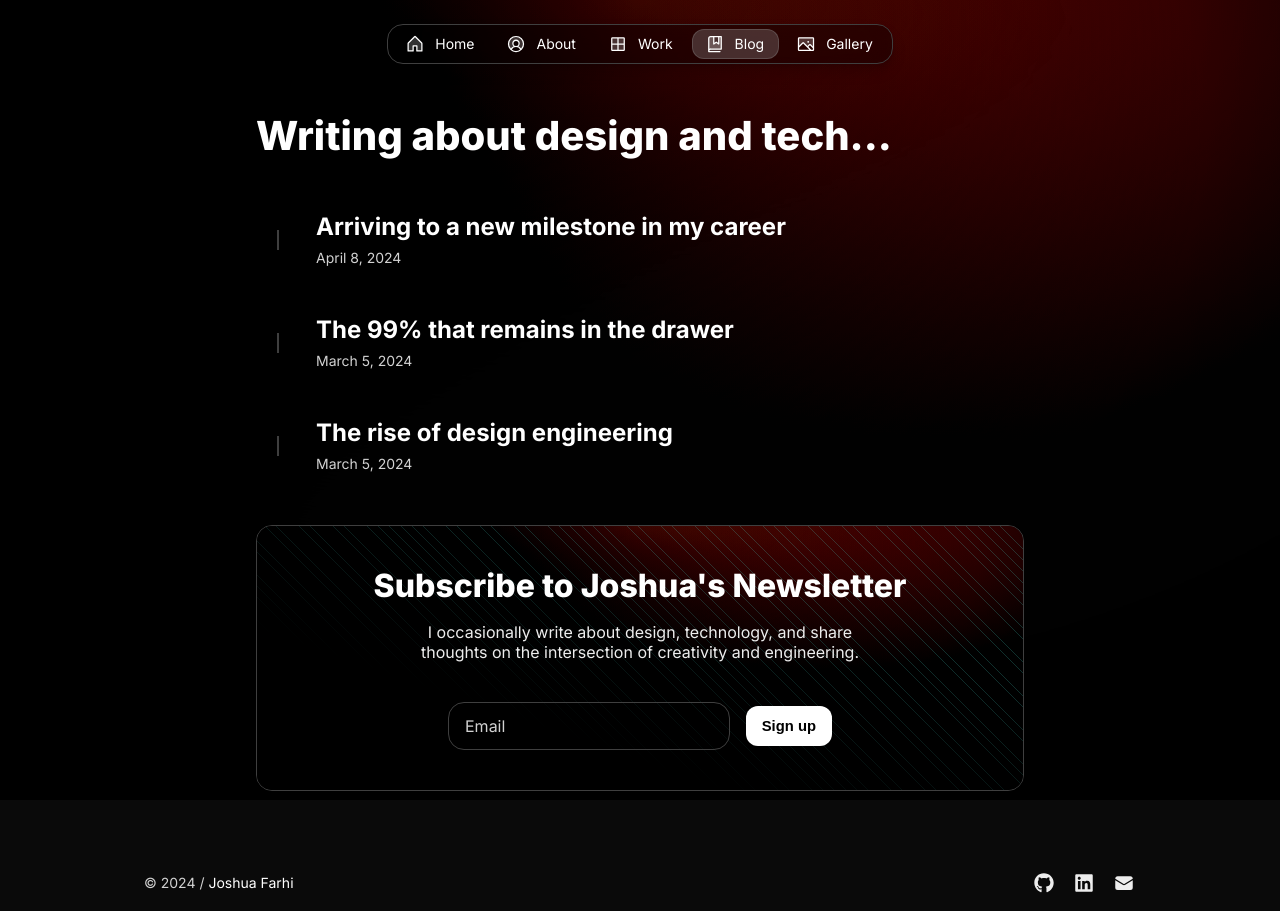
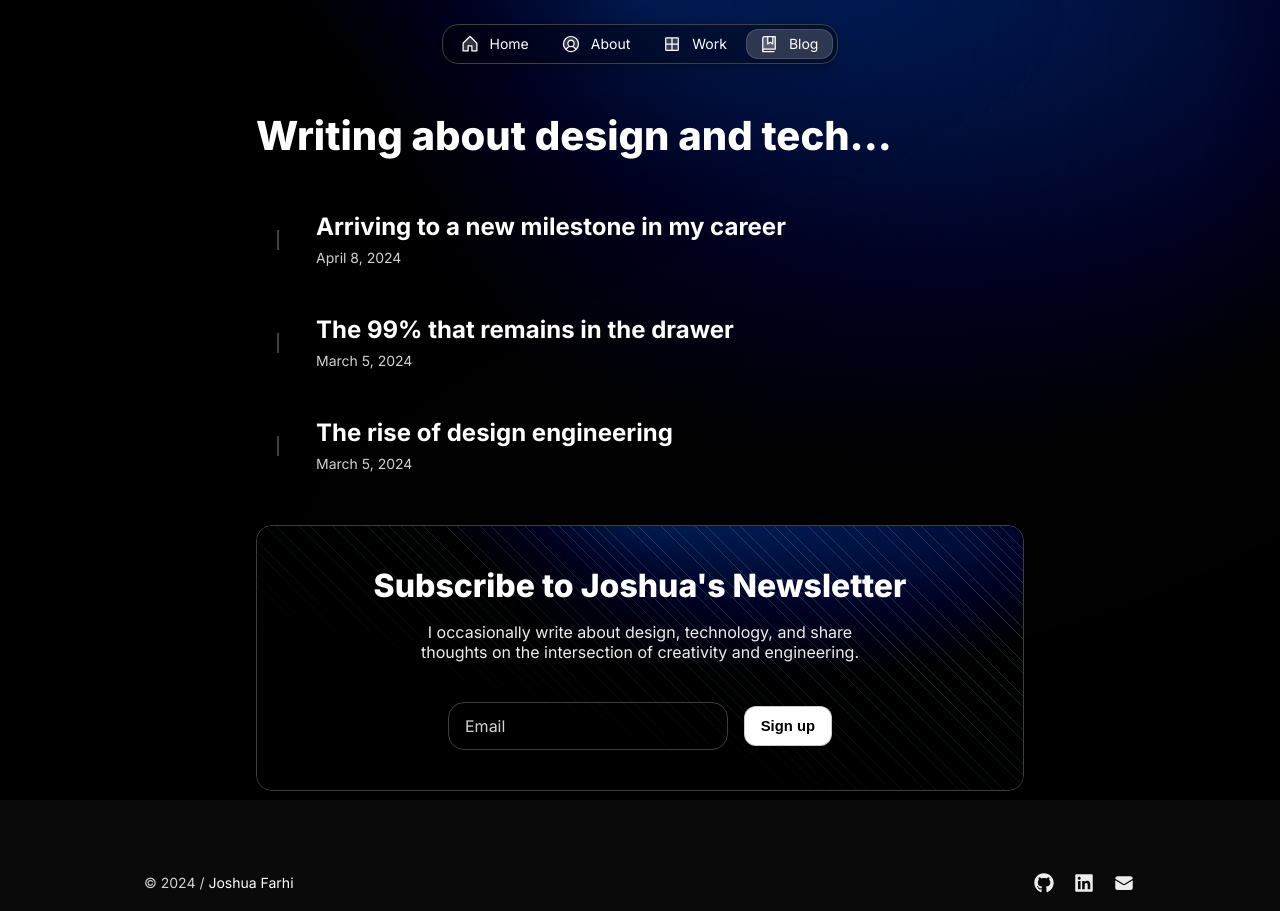
Before and after one commit to joshfarhi/current-dev-portfolio, a Next.js app: page /blog in a window 1280 px wide. Built offline with nearby package versions, Linux system fonts and the light colour scheme.

Commit message:
more updates

```diff
--- a/src/app/components/Header.tsx
+++ b/src/app/components/Header.tsx
@@ -7,7 +7,7 @@ import { Flex, ToggleButton } from "@/once-ui/components"
 import styles from '@/app/components/Header.module.scss'
 
 import { routes, display } from '@/app/resources'
-import { person, home, about, blog, work, gallery } from '@/app/resources'
+import { person, home, about, blog, work, } from '@/app/resources'
 import React from "react";
 
 export const Header = () => {
@@ -60,14 +60,7 @@ export const Header = () => {
                             <Flex paddingX="2" hide="s">{blog.label}</Flex>
                         </ToggleButton>
                     )}
-                    { routes['/gallery'] && (
-                        <ToggleButton
-                            prefixIcon="gallery"
-                            href="/gallery"
-                            selected={pathname.startsWith('/gallery')}>
-                            <Flex paddingX="2" hide="s">{gallery.label}</Flex>
-                        </ToggleButton>
-                    )}
+
                 </Flex>
             </Flex>
         </Flex>
--- a/src/app/resources/config.js
+++ b/src/app/resources/config.js
@@ -5,7 +5,7 @@ const routes = {
     '/about':   true,
     '/work':    true,
     '/blog':    true,
-    '/gallery': true,
+    '/gallery': false,
 }
 
 // Enable password protection on selected routes
@@ -24,12 +24,12 @@ const style = {
     theme:       'dark',         // dark | light
     neutral:     'gray',         // sand | gray | slate
     brand:       'aqua',         // blue | indigo | violet | magenta | pink | red | orange | yellow | moss | green | emerald | aqua | cyan
-    accent:      'yellow',       // blue | indigo | violet | magenta | pink | red | orange | yellow | moss | green | emerald | aqua | cyan
+    accent:      'cyan',       // blue | indigo | violet | magenta | pink | red | orange | yellow | moss | green | emerald | aqua | cyan
     solid:       'contrast',     // color | contrast
-    solidStyle:  'flat',         // flat | plastic
+    solidStyle:  'plastic',         // flat | plastic
     border:      'playful',      // rounded | playful | conservative
     surface:     'translucent',  // filled | translucent
-    transition:  'all'           // all | micro | macro
+    transition:  'macro'           // all | micro | macro
 }
 
 const display = {
```
